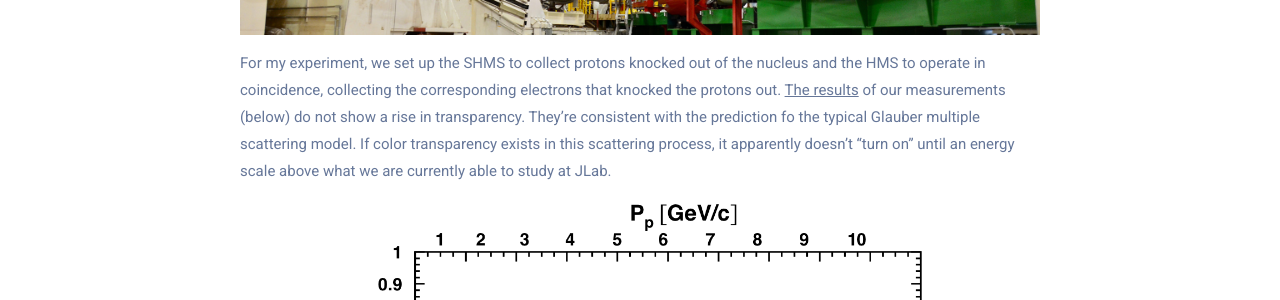
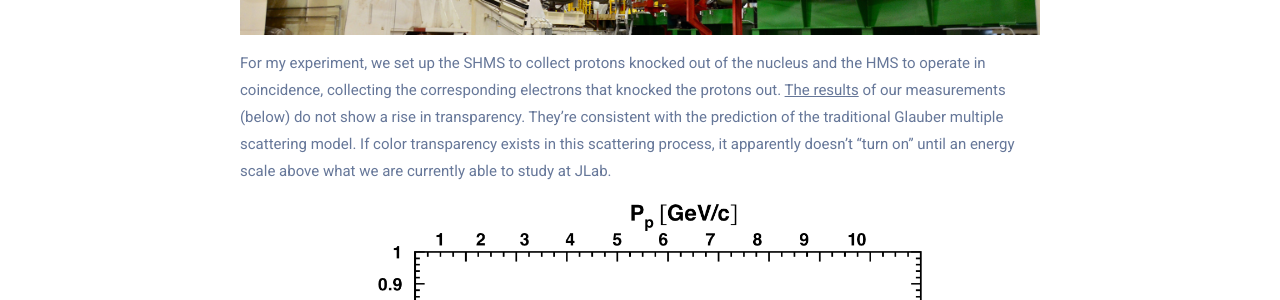
Before and after one commit to johnmatter/johnmatter.github.io, a Jekyll site: the page built from _portfolio/02_color-transparency.md, in a window 1280 px wide and 900 px high, scrolled down 3054 px. Shown: the part 179-479 px from the top of the window. Built offline with Jekyll 4.4.1, drawn with Linux system fonts in a browser that asks for light colours.

Commit message:
Update 02_color-transparency.md

```diff
--- a/_portfolio/02_color-transparency.md
+++ b/_portfolio/02_color-transparency.md
@@ -135,7 +135,7 @@ nucleus and the HMS to operate in coincidence, collecting the corresponding
 electrons that knocked the protons out.
 [The results](https://arxiv.org/abs/2011.00703) of our measurements (below)
 do not show a rise in transparency.
-They're consistent with the prediction fo the typical Glauber multiple
+They're consistent with the prediction of the traditional Glauber multiple
 scattering model.
 If color transparency exists in this scattering process, it apparently doesn't
 "turn on" until an energy scale above what we are currently able to study
```
